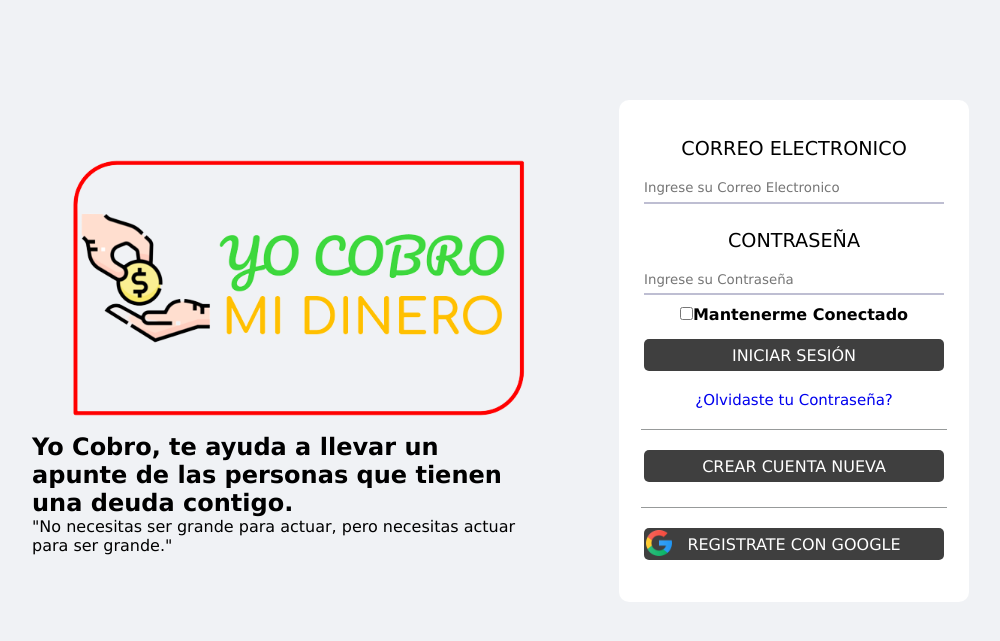
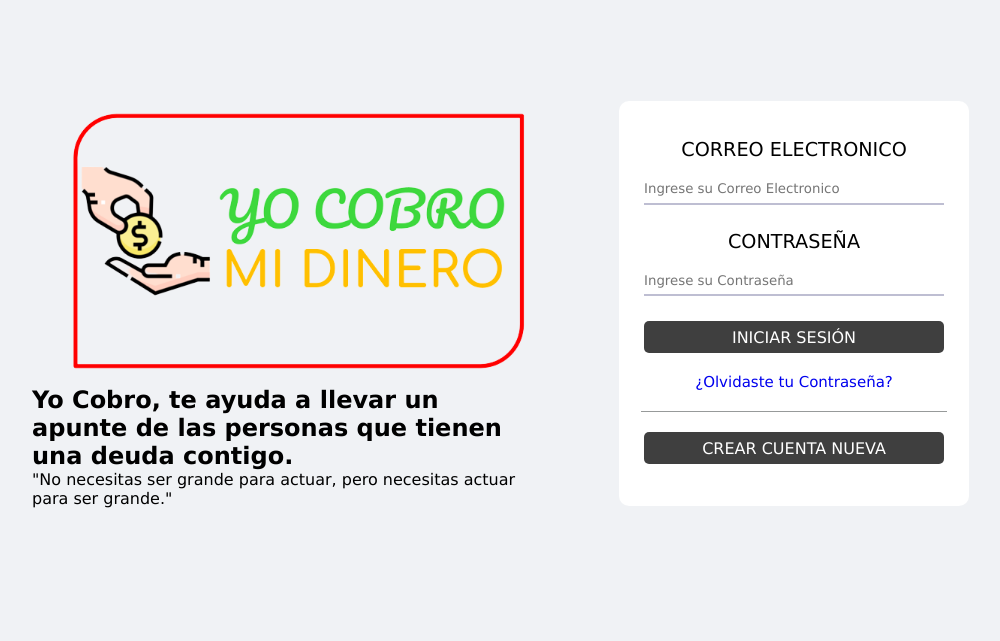
Before and after one commit to Chingons/Proyecto-Yo-Cobro-Mi-Dinero, a Flask app: page /login in a window 1280 px wide. Shown: the top 641 px of the page, without its empty margins (102-1102 px from the left). Run offline with Flask 2, Linux system fonts and the light colour scheme; some libraries are stand-ins or nearby versions.

Commit message:
configuracion .env, comandos tablas sql, eliminacion boton registro google y manternerme conectado

```diff
--- a/blog/rutas.py
+++ b/blog/rutas.py
@@ -9,9 +9,7 @@ import random
 from email.message import EmailMessage
 import ssl
 import smtplib
-
-
-
+from decouple import config
 
 verificar_cuenta = []
 ya_verificado =[]
@@ -27,11 +25,12 @@ email_recuperar = {}
 formularios_recuperar = {}
 imprimir_clientes = {}
 
-mysql_port = 5432
-mysql_host='localhost'
-mysql_user='postgres'
-mysql_password='0000'
-mysql_db='postgres'
+mysql_port = config("DATABASE_PORT")
+mysql_host = config("DATABASE_HOST")
+mysql_user = config("DATABASE_USER")
+mysql_password = config("DATABASE_PASSWORD")
+mysql_db = config("DATABASE")
+
 
 conn = psycopg2.connect(dbname=mysql_db, user=mysql_user, password=mysql_password, host=mysql_host, port = mysql_port)
 
@@ -117,7 +116,7 @@ def registro():
 
         cursor.execute('SELECT * FROM usuario WHERE email =%s', (datos_registro['email'],))
         account = cursor.fetchone()
-        print(account)
+
 
 
         if not datos_registro['nombres'] or not datos_registro['apellidos'] or not datos_registro['email'] or not datos_registro['contraseña_registro'] or not datos_registro['confirmar_contraseña_registro']:
@@ -144,7 +143,7 @@ def registro():
             enviar_datos[datos_registro['email']] = {'nombres':datos_registro['nombres'], 'apellidos':datos_registro['apellidos'], 'email':datos_registro['email'], 'contraseña':hashed_password}
 
             email_emisor = 'noresponderyocobrotudinero@gmail.com'
-            email_password = 'qilppvviqicvxmhk'
+            email_password = 'kqwftczwtmxjwoez'
             email_receptor = datos_registro['email']
 
             asunto= 'ACTIVACION DE CUENTA YO COBRO TU DINERO'
@@ -263,7 +262,7 @@ def recuperar():
          datos_recuperar['apellidos'] = account[3]
          email_recuperar[codigo_otp] = formularios_recuperar['email']
          email_emisor = 'noresponderyocobrotudinero@gmail.com'
-         email_password = 'qilppvviqicvxmhk'
+         email_password = 'kqwftczwtmxjwoez'
          email_receptor = formularios_recuperar['email']
          asunto= 'CAMBIAR CONTRASEÑA CUENTA YO COBRO TU DINERO'
          cuerpo =  """
@@ -355,7 +354,6 @@ def nuevocliente():
             account = cursor.fetchone()
 
             if account:
-                print (account)
                 flash('Cliente ya Registrado','error')
 
             else:
@@ -377,6 +375,9 @@ def inicio(id):
         cursor = conn.cursor(cursor_factory=psycopg2.extras.DictCursor)
         cursor.execute('SELECT * FROM clientes WHERE idcreador = %s', (session['id'],))
         clientes = cursor.fetchall()
+        cursor.execute('SELECT idfactura FROM FACTURAS order by idfactura desc')
+        factura = cursor.fetchall()
+        no_factura =  factura[0][0] +1
         cantidadclientes = len(clientes)
         contador = 0
         facturar_clientes = {}
@@ -399,7 +400,7 @@ def inicio(id):
 
 
 
-        return render_template('inicio.html',nombre=session['nombres'], apellido=session['apellidos'], cliente = clientes, facturarclientes = campos_cliente)
+        return render_template('inicio.html',nombre=session['nombres'], apellido=session['apellidos'], cliente = clientes, facturarclientes = campos_cliente, factura = no_factura)
 
     else:
         return render_template('login.html')
--- a/blog/static/login.css
+++ b/blog/static/login.css
@@ -175,25 +175,11 @@ html, body{
     background-color:#3f3f3f;
     color: white;
     margin-top: 20px;
-    margin-bottom: 15px;
     cursor: pointer;
     width: 300px;
 }
 
-.google{
-    font-size: 1em;
-    height: 2em;
-    border-color: transparent;
-    border-radius: 5px;
-    background-color: #3f3f3f;
-    color: white;
-    margin-top: 10px;
-    cursor: pointer;
-    width: 300px;
-    background-image:url(./google.png);
-    background-size: 26px 26px;
-    background-repeat: no-repeat;
-}
+
 
 @media (max-width: 800px){
     .todocontenido{
--- a/blog/templates/login.html
+++ b/blog/templates/login.html
@@ -49,11 +49,6 @@
                     <p><input type="password" name="user_password" id="user_password" placeholder="Ingrese su Contraseña"></input></p>
                 </div>
 
-
-                <div class="conectado">
-                    <input type="checkbox" value="checked"><b>Mantenerme Conectado</b>
-                </div>
-
                 <div class="from-group">
                     <a href="{{ url_for('home')}}">
                         <input type="submit" value="INICIAR SESIÓN" class="button_login"></input>
@@ -68,12 +63,6 @@
                 <div class="from-group">
                     <a href="{{ url_for('registro')}}">
                         <input type="button" value="CREAR CUENTA NUEVA" class="button_register">
-                    </a>
-                </div>
-                <hr class="form-group" size="1px" color="#979A9A" width="100%"/>
-                <div class="from-group">
-                    <a href="{{ url_for('home')}}">
-                        <input type="button" value="REGISTRATE CON GOOGLE" class="google">
                     </a>
                 </div>
             </form>
--- a/blog/templates/registro.html
+++ b/blog/templates/registro.html
@@ -74,10 +74,6 @@
                             <a href="{{ url_for('login')}}">
                             <input type="button" value="INICIAR SESION" class="button-sesion"></input></a>
                         </div>
-                        <div class="botones">
-                            <a href="{{ url_for('login')}}">
-                            <input type="button" value="REGISTRATE CON GOOGLE" class="button-google"></input></a>
-                        </div>
                     </form>
                 </div>
             </div>
```
Also changed, not shown: blog/static/registro.css (+2 -15 lines), blog/templates/inicio.html (+11 -4 lines), comandos.sql (added, +31 -0 lines), requirement.txt.txt (+9 -6 lines), README.md, blog/static/google.png (deleted), 1 other file.
